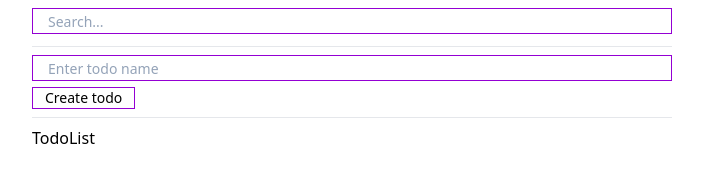
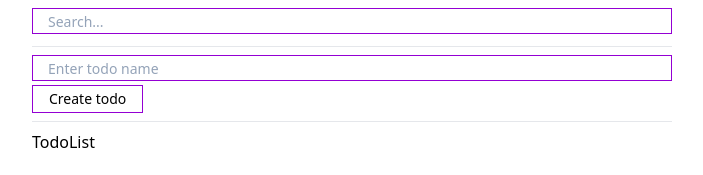
Before and after one commit to AmletixQ/tsx-next-tailwind-todo, a Next.js app: page / in a window 1280 px wide. Shown: the top 175 px of the page, without its empty margins (288-991 px from the left). Built offline with nearby package versions, Linux system fonts and the light colour scheme.

Commit message:
Some fixes

```diff
--- a/src/components/UI/Button.tsx
+++ b/src/components/UI/Button.tsx
@@ -7,7 +7,7 @@ const Button: FC<IProps> = (props) => {
   return (
     <button
       {...props}
-      className="border border-primary px-3 text-sm hover:bg-primary hover:text-white transition duration-200 cursor-pointer"
+      className="border border-primary px-4 py-[3px] text-sm hover:bg-primary hover:text-white transition duration-200 cursor-pointer"
     />
   );
 };
```
